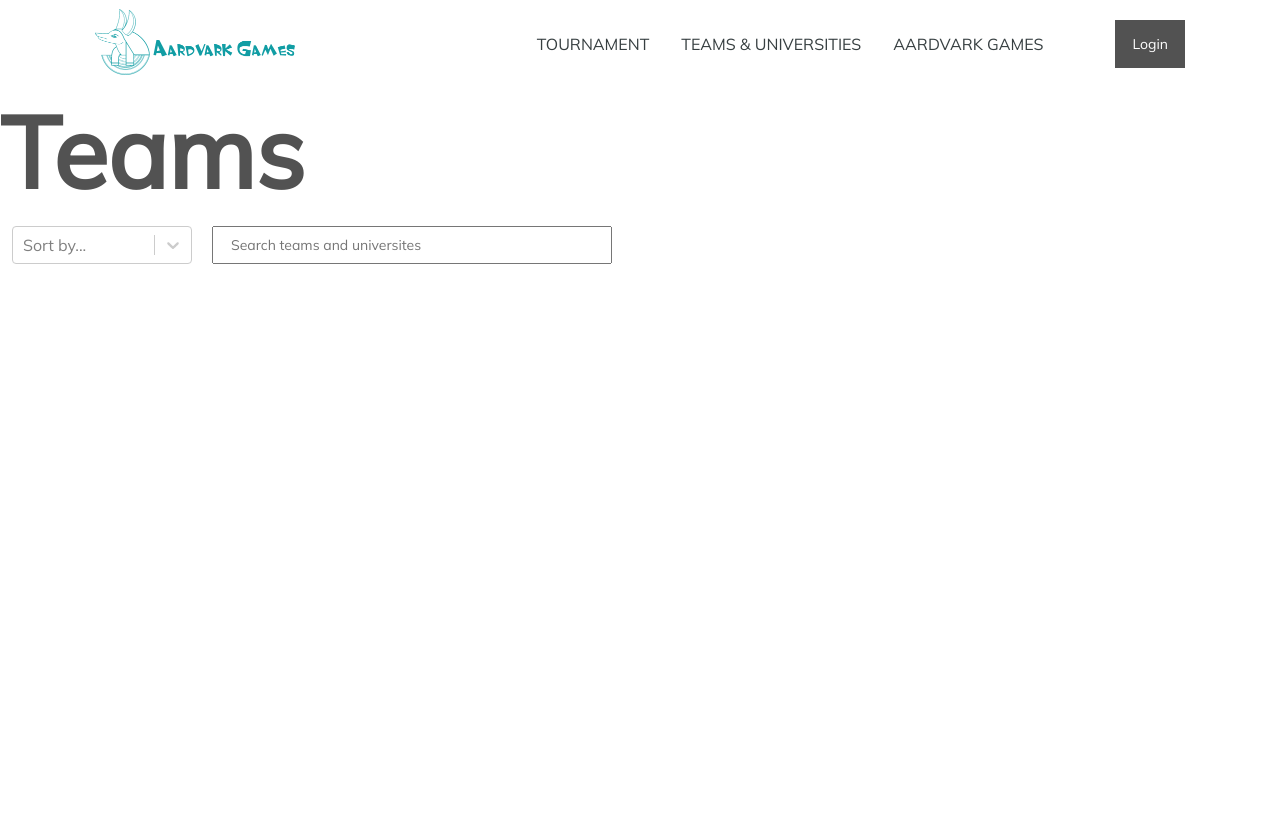
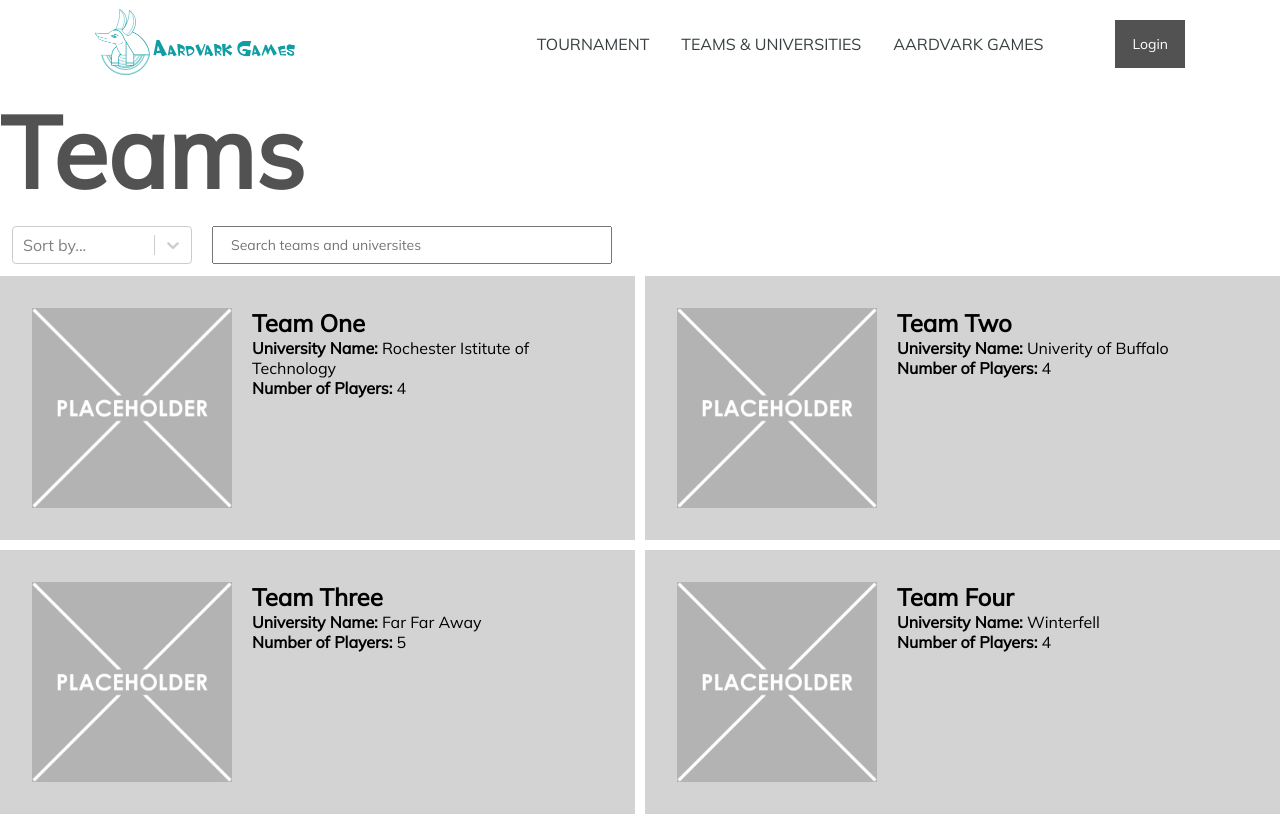
Before and after one commit to ISTE-500-501-TeamWatchHill/frontend, a React (Create React App) app: page /teamsanduniversities in a window 1280 px wide. Shown: the top 816 px of the page. Built offline with nearby package versions, Linux system fonts and the light colour scheme.

Commit message:
Disable eslint for weird map vs forEach bug

```diff
--- a/src/pages/teamsanduniversities/teamsanduniversities/teamsanduniversities.js
+++ b/src/pages/teamsanduniversities/teamsanduniversities/teamsanduniversities.js
@@ -70,7 +70,8 @@ if (sortOption!=null) {
             <div class="grid">
                 {/* Results */}
                 {
-                    teams.forEach((team) => {
+                    // eslint-disable-next-line
+                    teams.map((team) => {
                         if (searchValue.length === 0 || team.name.toLowerCase().includes(searchValue.toLowerCase()) || team.universityname.toLowerCase().includes(searchValue.toLowerCase())) {
                             return (
                                 <TeamBlock team={team} />
```
